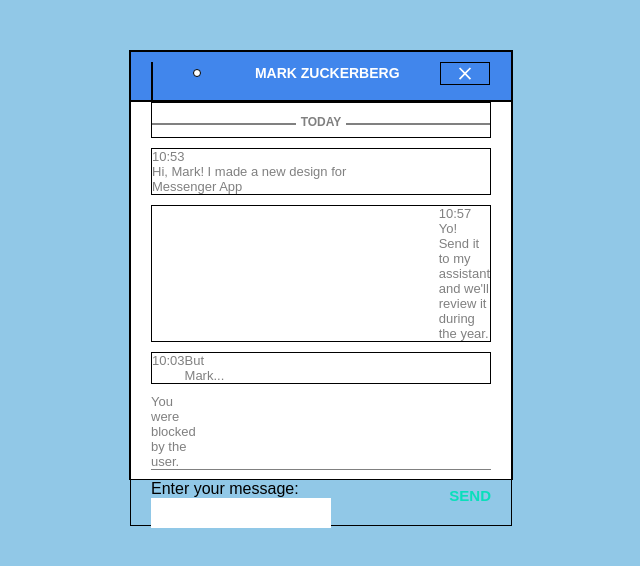
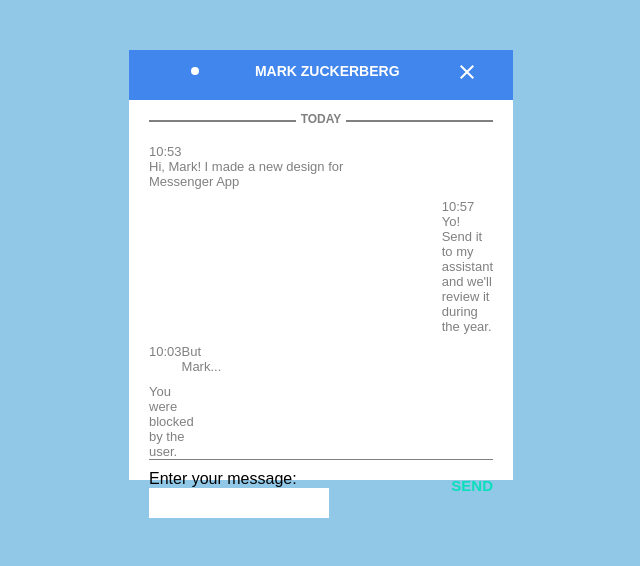
Before and after one commit to Dkingofcode/Frontloops4, a plain HTML site: page assets/ION.html in a window 1280 px wide. Shown: the whole page, without its empty margins (319-959 px from the left). Drawn offline with Linux system fonts and the light colour scheme.

Commit message:
eliminated borders

```diff
--- a/assets/styles.css
+++ b/assets/styles.css
@@ -12,14 +12,12 @@ body{
 
 .Text-box{
     width: 30%;
-    border: 1px solid;
     margin: 50px auto;
     height: 430px;
     background-color: white;
 }
 
 .header{
-    border: 1px solid;
     display: flex;
     height: 50px;
     margin-bottom: 0px;
@@ -31,12 +29,10 @@ body{
 .name{
     display: flex;
     margin-left: 20px;
-    border: 1px solid;
 }
 
 .bullet{
     background-color: white;
-    border: 1px solid;
     border-radius: 20px;
     margin-top: 7px;
     margin-right: 13px;
@@ -53,16 +49,13 @@ h4{
 .header img{
     width: 50px;
     height: 60%;
-    border: 1px solid;
     margin-right: 21px;
 }
 .page{
-   border: 1px solid;
    padding: 0 20px;
 }
 
 .liner{
-    border: 1px solid;
     display: flex;
     justify-content: center;
     padding: 12px 0px 0 0px;
@@ -91,7 +84,6 @@ p{
 
 
 .text-1{
-    border: 1px solid;
     display: grid;
     margin: 10px 0;
     grid-template-columns: repeat(12, 1fr);
@@ -103,7 +95,6 @@ p{
 }
 
 .text-1 h5{
-    border: 1px solid;
     background-color: rgb(139, 219, 211);
     border-radius: 5px;
     height: 48px;
@@ -111,7 +102,6 @@ p{
 }
 
 .text-2{
-    border: 1px solid;
     display: grid;
     margin: 10px 0;
     grid-template-columns: repeat(12, 1fr);
@@ -126,7 +116,6 @@ p{
 }
 
 .text-2 h5{
-    border: 1px solid;
     background-color: rgb(216, 216, 216);
     border-radius: 5px;
     height: 48px;
@@ -134,14 +123,12 @@ p{
 }
 
 .text-3{
-    border: 1px solid;
     margin: 10px 0;
     display: grid;
     grid-template-columns: repeat(12, 1fr);
 }
 
 .text-3 h5{
-    border: 1px solid;
     background-color: aquamarine;
     border-radius: 5px;
     grid-column: 1 / span 3;
@@ -157,7 +144,6 @@ p{
 }
 
 .text-4 h5{
-    border: 1px solid;
     border-radius: 6px 6px 6px 6px;
     background-color: burlywood;
     grid-column: 6 / span 10;
```
